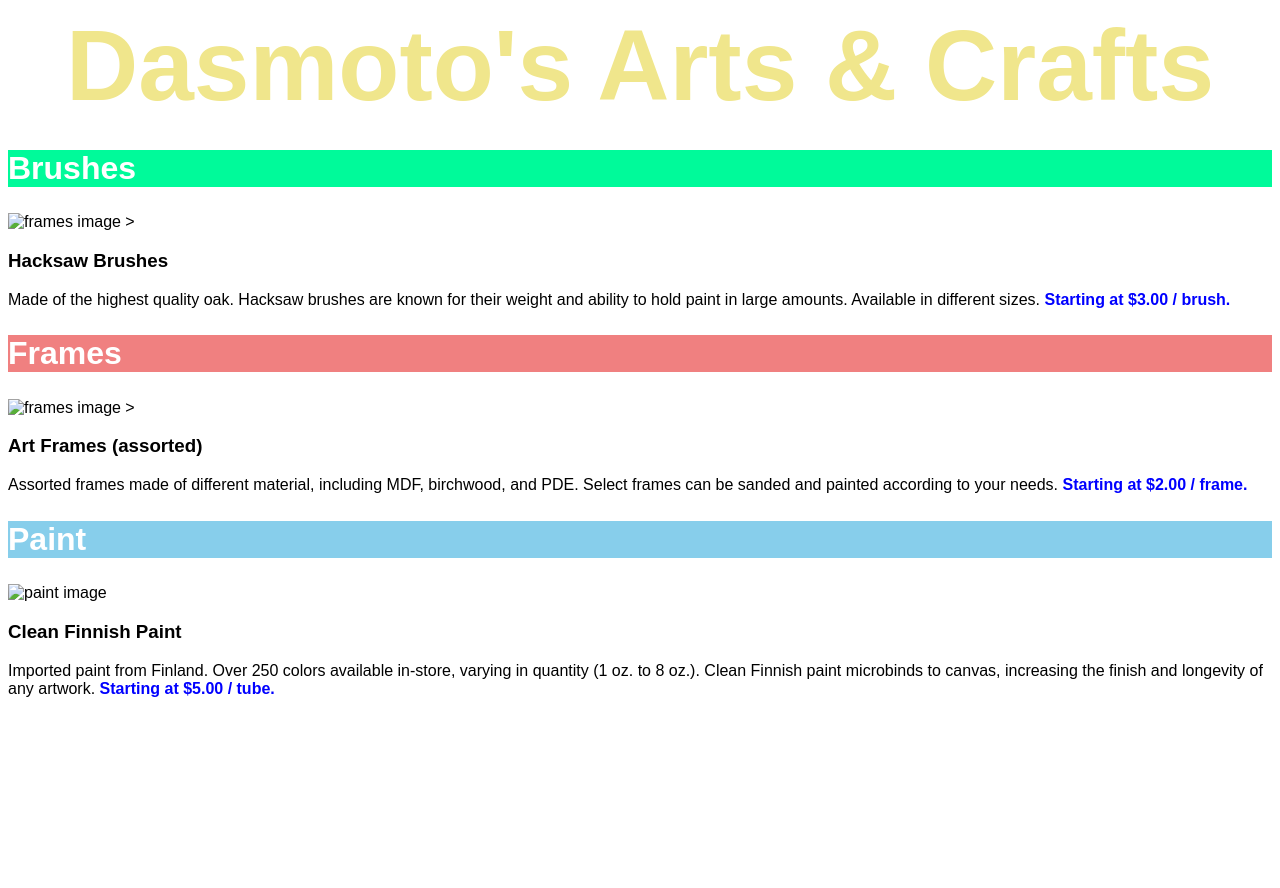
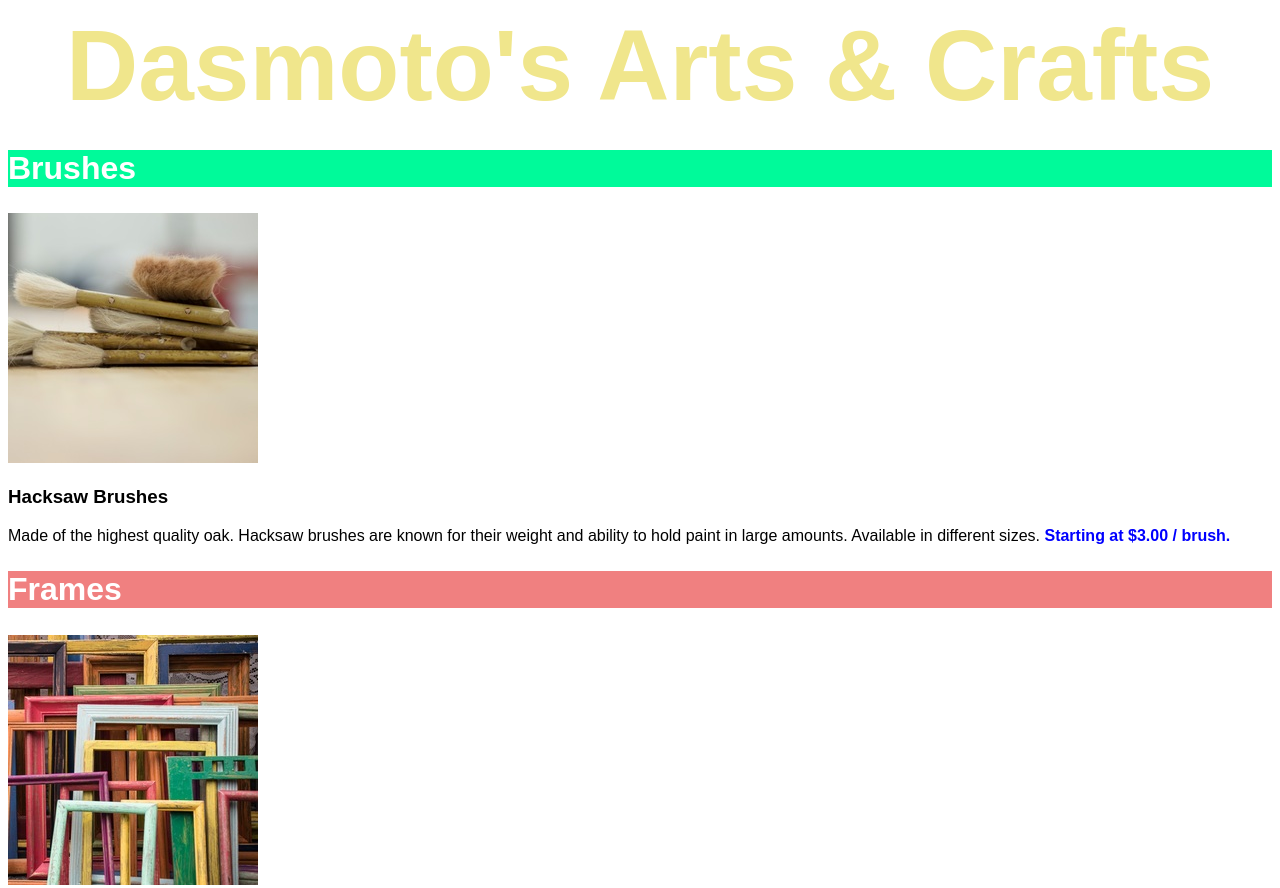
Before and after one commit to EvansDesigns/EvansDesigns-dasmotos-arts-and-crafts, a plain HTML site: page index.html in a window 1280 px wide. Shown: the top 888 px of the page. Before the commit the page ends 800 px from the top, so only its background shows below. Drawn offline with Linux system fonts and the light colour scheme; the site is published under a folder, as on GitHub Pages, so addresses that start at the root find nothing.

Commit message:
Update index.html

```diff
--- a/index.html
+++ b/index.html
@@ -13,7 +13,7 @@
     <main>
         <div class="brushes">
             <h2>Brushes</h2>
-            <img src="/hacksaw.jpeg" alt="frames image" /> >
+            <img src="hacksaw.jpeg" alt="brushes image" />
             <h3>Hacksaw Brushes</h3>
             <p>Made of the highest quality oak. Hacksaw brushes are known for their weight and ability to hold paint in
                 large amounts. Available in different sizes. <span>Starting at $3.00 / brush.</span></p>
@@ -21,7 +21,7 @@
         </div>
         <div class="frames">
             <h2>Frames</h2>
-            <img src="/frames.jpeg" alt="frames image" /> >
+            <img src="frames.jpeg" alt="frames image" />
             <h3>Art Frames (assorted)</h3>
             <p>Assorted frames made of different material, including MDF, birchwood, and PDE. Select frames can be
                 sanded
@@ -30,7 +30,7 @@
         </div>
         <div class="paint">
             <h2>Paint</h2>
-            <img src="/finnish.jpeg" alt="paint image" />
+            <img src="finnish.jpeg" alt="paint image" />
             <h3>Clean Finnish Paint</h3>
             <p>Imported paint from Finland. Over 250 colors available in-store, varying in quantity (1 oz. to 8 oz.).
                 Clean
```
